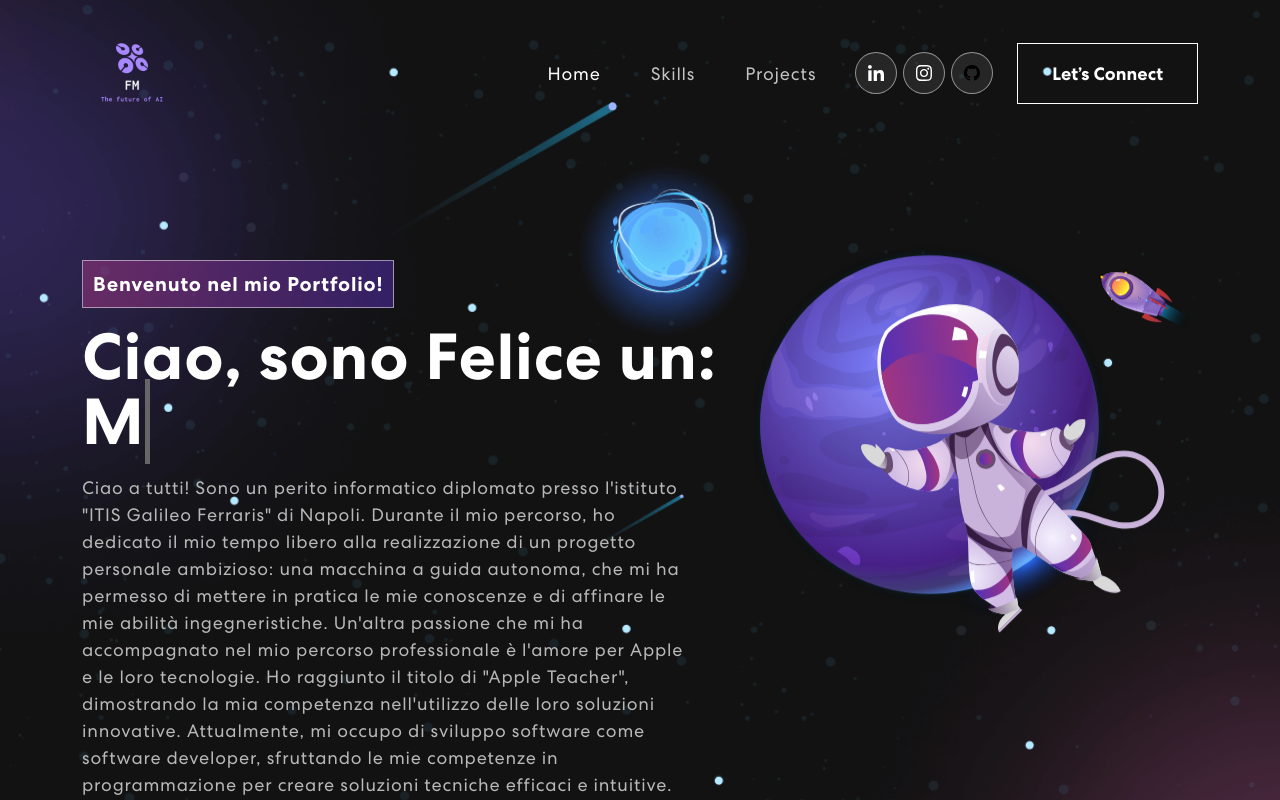
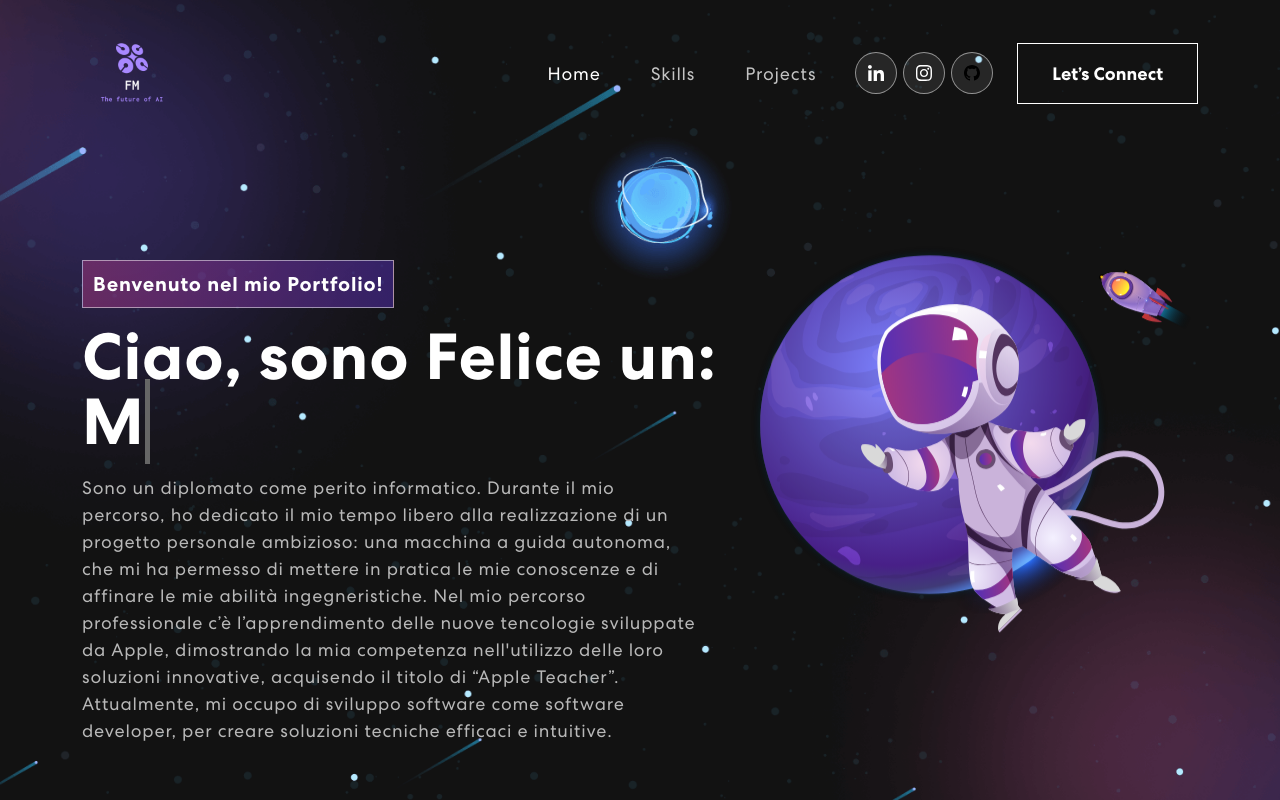
Before and after one commit to amarantofelipe/felicemarano-portfolio, a React (Create React App) app: page / in a window 1280 px wide. Shown: the top 800 px of the page. Built offline with nearby package versions, Linux system fonts and the light colour scheme.

Commit message:
modifica banner

```diff
--- a/src/components/Banner.js
+++ b/src/components/Banner.js
@@ -57,13 +57,10 @@ export const Banner = () => {
               <div className={isVisible ? "animate__animated animate__fadeIn" : ""}>
                 <span className="tagline">Benvenuto nel mio Portfolio!</span>
                 <h1>{`Ciao, sono Felice un:`} <span className="txt-rotate" dataperiod="1000" data-rotate='[ "Web Developer", "Mobile Developer", "Software Developer" ]'><span className="wrap">{text}</span></span></h1>
-                  <p>Ciao a tutti! Sono un perito informatico diplomato presso l'istituto "ITIS Galileo Ferraris" di Napoli. Durante il mio percorso, ho dedicato il mio tempo libero alla realizzazione di un progetto personale ambizioso: una macchina a guida autonoma, che mi ha permesso di mettere in pratica le mie conoscenze e di affinare le mie abilità ingegneristiche.
-
-Un'altra passione che mi ha accompagnato nel mio percorso professionale è l'amore per Apple e le loro tecnologie. Ho raggiunto il titolo di "Apple Teacher", dimostrando la mia competenza nell'utilizzo delle loro soluzioni innovative.
-
-Attualmente, mi occupo di sviluppo software come software developer, sfruttando le mie competenze in programmazione per creare soluzioni tecniche efficaci e intuitive.
-
-Sono sempre alla ricerca di nuove sfide e opportunità che mi permettano di crescere come professionista nel campo dello sviluppo software. Se siete interessati a connettervi e scambiare idee sulle possibili sinergie, non esitate a mettervi in contatto con me.</p>
+                  <p>Sono un diplomato come perito informatico. Durante il mio percorso, ho dedicato il mio tempo libero alla realizzazione di un progetto personale ambizioso: una macchina a guida autonoma, che mi ha permesso di mettere in pratica le mie conoscenze e di affinare le mie abilità ingegneristiche.
+                  Nel mio percorso professionale c’è l’apprendimento delle nuove tencologie sviluppate da Apple, dimostrando la mia competenza nell'utilizzo delle loro soluzioni innovative, acquisendo il titolo di “Apple Teacher”.
+                  Attualmente, mi occupo di sviluppo software come software developer, per creare soluzioni tecniche efficaci e intuitive.
+                  </p>
                   <button onClick={() => console.log('connect')}>Let’s Connect <ArrowRightCircle size={25} /></button>
               </div>}
             </TrackVisibility>
```
